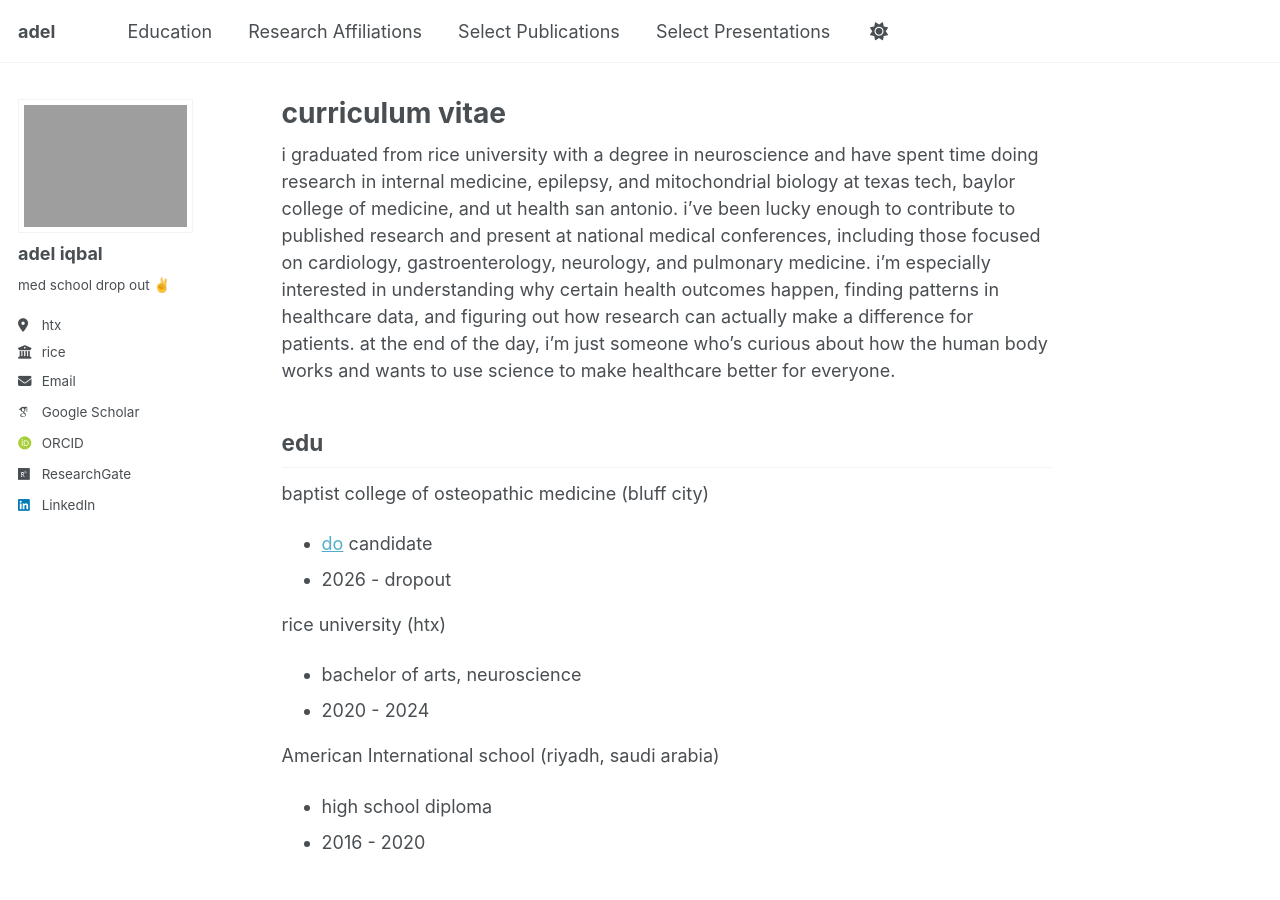
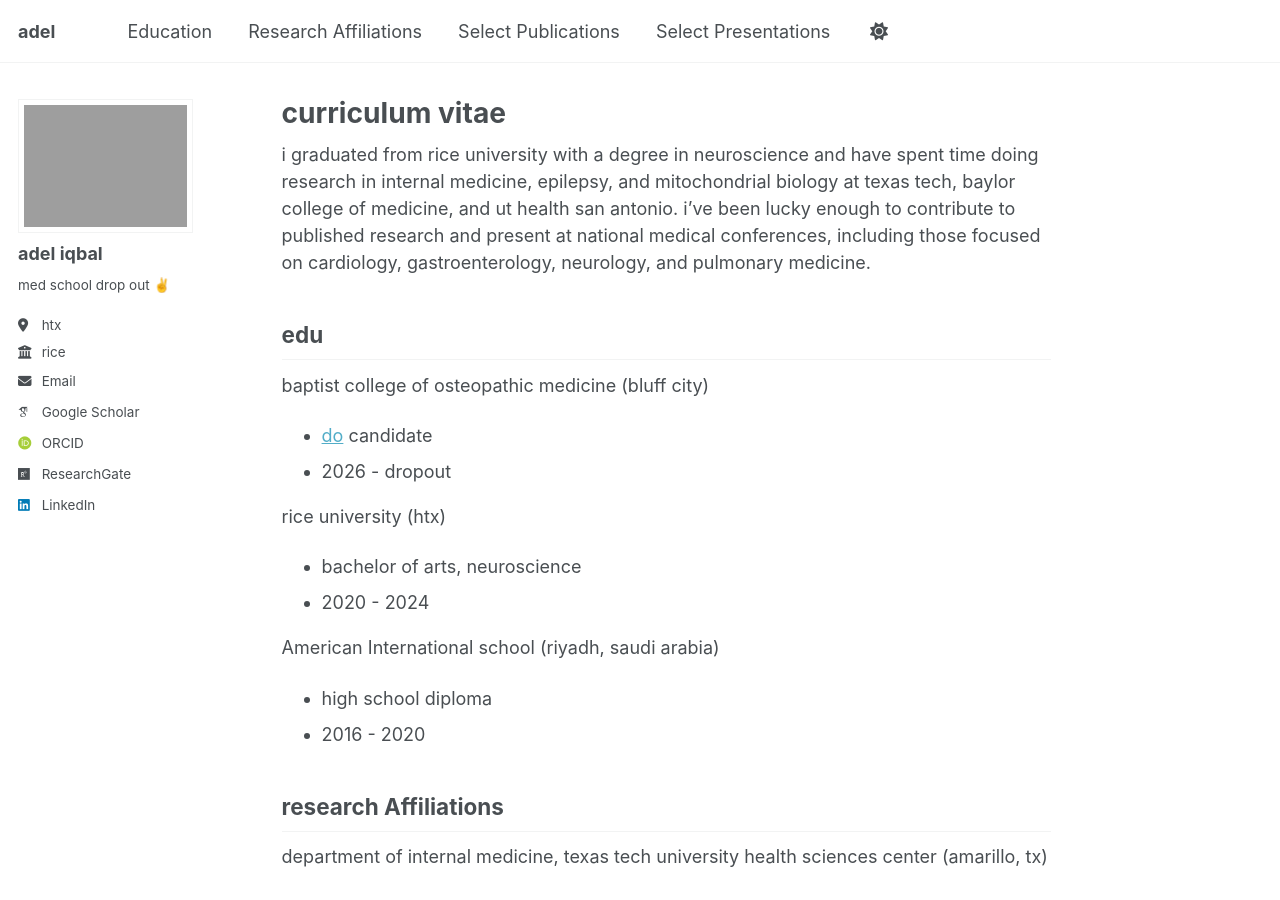
Before and after one commit to adel-iqbal/aiqbal, a Jekyll site: the page built from _pages/about.md, in a window 1280 px wide and 900 px high. Built offline with Jekyll 4.4.1, drawn with Linux system fonts in a browser that asks for light colours; some web fonts are replaced; a script bundle is joined from its source files by our own code; library files that are not in the unit come from our copies.

Commit message:
Update about.md

```diff
--- a/_pages/about.md
+++ b/_pages/about.md
@@ -7,7 +7,7 @@ redirect_from:
   - /about.html
 ---
 
-i graduated from rice university with a degree in neuroscience and have spent time doing research in internal medicine, epilepsy, and mitochondrial biology at texas tech, baylor college of medicine, and ut health san antonio. i've been lucky enough to contribute to published research and present at national medical conferences, including those focused on cardiology, gastroenterology, neurology, and pulmonary medicine. i'm especially interested in understanding why certain health outcomes happen, finding patterns in healthcare data, and figuring out how research can actually make a difference for patients. at the end of the day, i'm just someone who's curious about how the human body works and wants to use science to make healthcare better for everyone.
+i graduated from rice university with a degree in neuroscience and have spent time doing research in internal medicine, epilepsy, and mitochondrial biology at texas tech, baylor college of medicine, and ut health san antonio. i've been lucky enough to contribute to published research and present at national medical conferences, including those focused on cardiology, gastroenterology, neurology, and pulmonary medicine.
 
 edu
 ------
```
